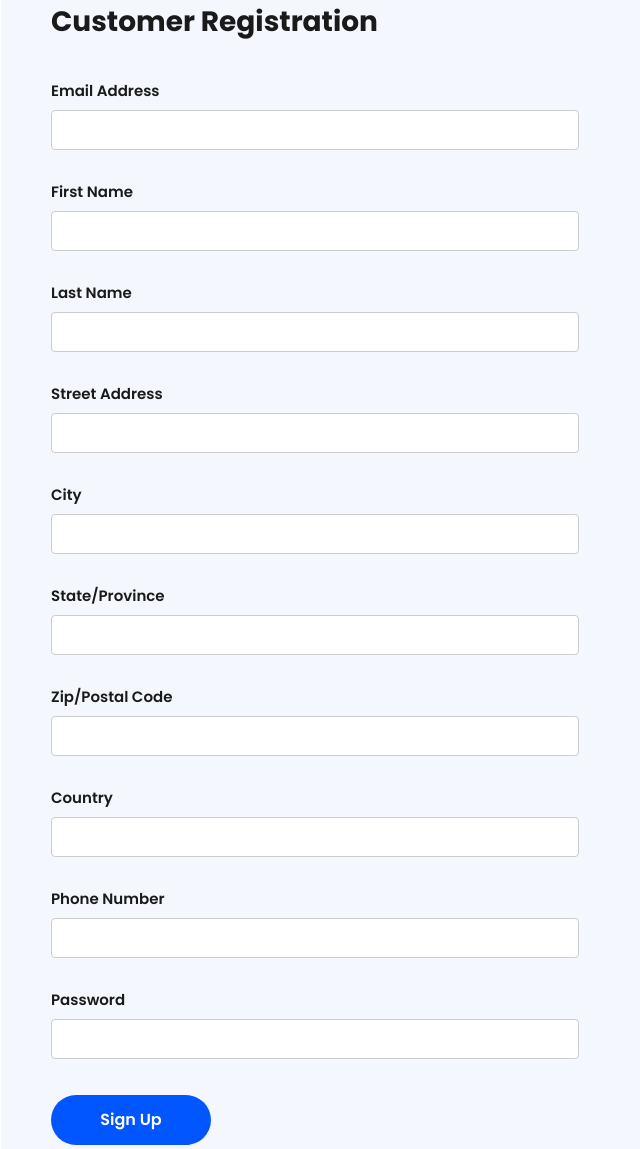
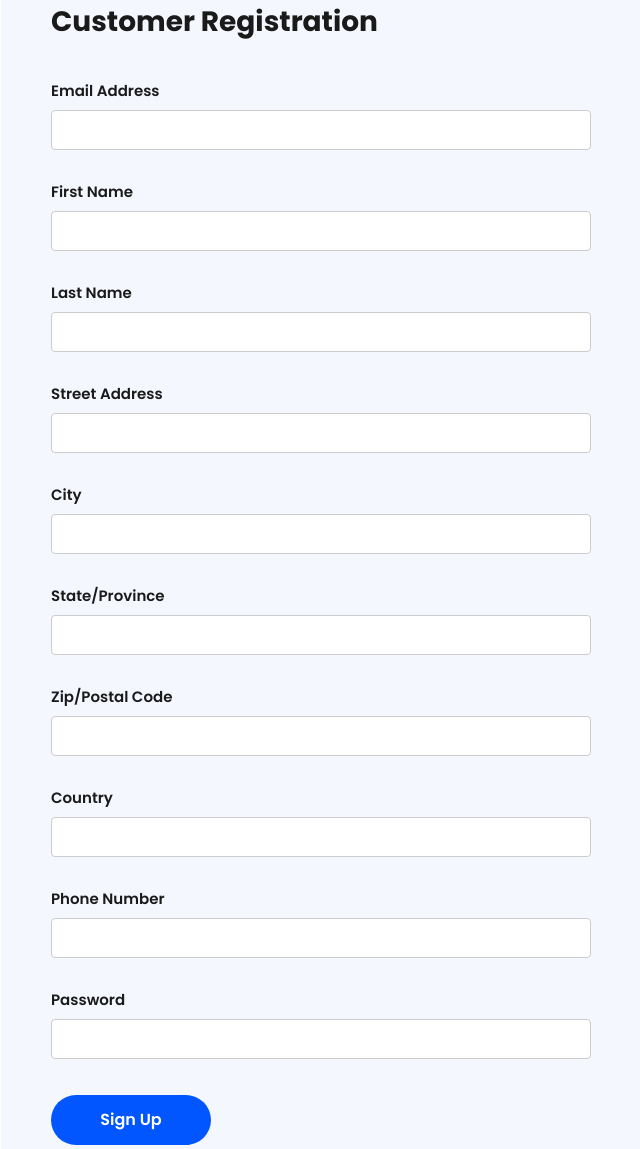
Before and after one commit to sunnysran438/Custom_PC_Builder, a Django app: page /register/ in a window 1280 px wide. Shown: the part 190-1339 px from the top of the page, without its empty margins (319-959 px from the left). Run offline with Django 3.2, Linux system fonts and the light colour scheme.

Commit message:
fixed registeration bug

```diff
--- a/pc_builder/pc_builder_app/database_api.py
+++ b/pc_builder/pc_builder_app/database_api.py
@@ -1784,7 +1784,7 @@ def add_customer(email, first_name, last_name, street, city, province, postal_co
     new_id = current_max + 1
 
     # command for adding the customer
-    query_string = f"INSERT INTO CUSTOMER VALUES ({new_id}, '{email}', '{first_name}', '{last_name}', '{street}', '{city}', '{province}', '{postal_code}', '{country}', '{phone}', '{password}')"
+    query_string = f"INSERT INTO CUSTOMER VALUES ({new_id}, '{email}', '{first_name}', '{last_name}', '{street}', '{city}', '{province}', '{postal_code}', '{country}', '{phone}', '{password}','active')"
     try:
         cursor.execute(query_string)
         results = cursor.fetchall()
--- a/pc_builder/pc_builder_app/static/css/index.css
+++ b/pc_builder/pc_builder_app/static/css/index.css
@@ -541,17 +541,13 @@
 
          .registerSection {
 
-            padding: 60px 120px 80px;
-            padding-left: 50px;
-            padding-right: 150px;
-
+            padding: 60px 50px 80px;
              background: #F5F7FF;
 
              margin-top: 2%;
              margin-bottom: 2%;
              margin-left: 25%;
              margin-right: 25%;
-
          }
 
 
@@ -585,7 +581,9 @@
 
         .regFormGroup input {
 
-            width: 120%;
+            width: 100%;
+            box-sizing: border-box;
+
             height: 40px;
             padding: 0 12px;
 
```
Also changed, not shown: pc_builder/db.sqlite3, pc_builder/parts_picker.db, pc_builder/pc_builder_app/static/images/search_background.png (added), 2 other files. Lines whose indentation alone changed are shown as unchanged.
